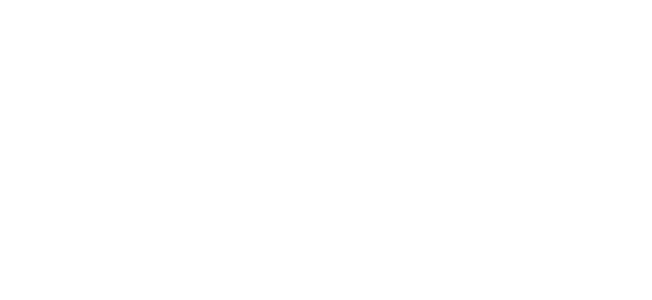
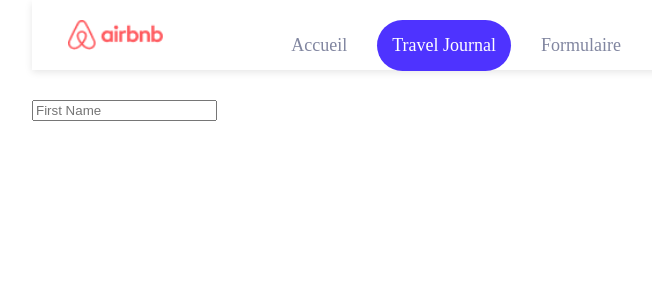
Before and after one commit to Ndiongmo/scrimba-airbnb-clone, a React (Create React App) app: page /form in a window 1280 px wide. Before the commit this address had no page. Shown: the top 300 px of the page, without its empty margins (288-940 px from the left). Built offline with nearby package versions, Linux system fonts and the light colour scheme.

Commit message:
Build a meme generator : Watch for input changes in React

```diff
--- a/src/components/Form/index.jsx
+++ b/src/components/Form/index.jsx
@@ -1,14 +1,23 @@
-export default function Form() {
+import Header from '../Header'
+import React from 'react'
+
+function Formulaire() {
+    const [firstName, setFirstName] = React.useState('')
+    console.log(firstName)
     function handleChange(event) {
-        console.log(event)
+        setFirstName(event.target.value)
     }
     return (
-        <form>
+        <div className="App">
+            <Header />
+            <form style={{ marginTop: '30px' }}>
                 <input
                     type="text"
                     placeholder="First Name"
                     onChange={handleChange}
                 />
             </form>
+        </div>
     )
 }
+export default Formulaire
--- a/src/components/Header/Navbar.js
+++ b/src/components/Header/Navbar.js
@@ -25,6 +25,7 @@
             <StyledLink to="/travel-journal" $isFullLink>
                 Travel Journal
             </StyledLink>
+            <StyledLink to="/form">Formulaire</StyledLink>
         </HeaderNav>
     )
 }
--- a/src/index.jsx
+++ b/src/index.jsx
@@ -5,6 +5,7 @@
 import Journal from './components/Journal'
 import { BrowserRouter as Router, Routes, Route } from 'react-router-dom'
 import reportWebVitals from './reportWebVitals'
+import Formulaire from './components/Form'
 
 const root = ReactDOM.createRoot(document.getElementById('root'))
 document.title = 'AirBnB-Clone'
@@ -14,6 +15,7 @@
             <Routes>
                 <Route path="/" element={<Home />} />
                 <Route path="/Travel-Journal" element={<Journal />} />
+                <Route path="/form" element={<Formulaire />} />
             </Routes>
         </Router>
     </React.StrictMode>
```
Lines whose indentation alone changed are shown as unchanged.
